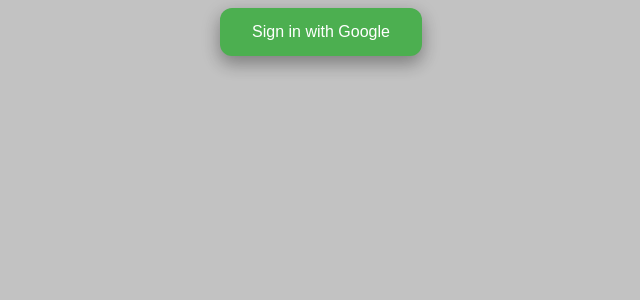
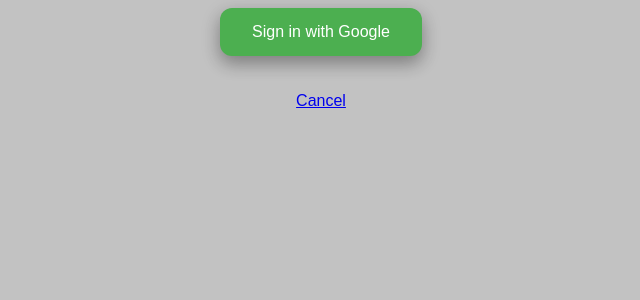
Before and after one commit to michaelsprice/catalog_project, a Flask app: page /login in a window 1280 px wide. Shown: the top 300 px of the page, without its empty margins (319-959 px from the left). Run offline with Flask 2, Linux system fonts and the light colour scheme; some libraries are stand-ins or nearby versions.

Commit message:
added cancel link

```diff
--- a/templates/login.html
+++ b/templates/login.html
@@ -51,5 +51,8 @@
       })
 </script>
 <!--END GOOGLE PLUS SIGN IN -->
+</br>
+</br>
+<a href='{{url_for('showCategories')}}'> Cancel </a>
   </body>
   </html>
```
